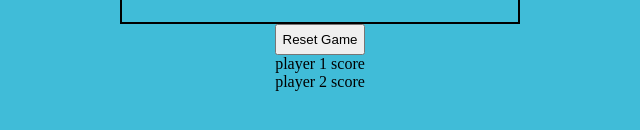
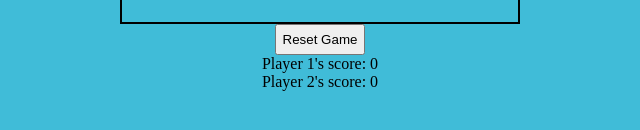
Before and after one commit to bibimbop123/Arcade, a plain HTML site: page index.html in a window 1280 px wide. Shown: the part 546-676 px from the top of the page, 320-960 px from the left. Drawn offline with Linux system fonts and the light colour scheme.

Commit message:
reset button and scoreboard beginning

```diff
--- a/app.js
+++ b/app.js
@@ -1,6 +1,8 @@
 const board = document.querySelector(".board");
 const player1 = document.querySelector("#player1-name");
 const player2 = document.querySelector("#player2-name");
+const player1score = document.querySelector("#player1score");
+const player2score = document.querySelector("#player2score");
 const gameState = {
   board: [
     [null, null, null],
@@ -22,6 +24,8 @@ for (let i = 0; i < 3; i++) {
     board.append(cell);
   }
 }
+player1score.innerText = `${gameState.playerNames[0]}'s score: 0`;
+player2score.innerText = `${gameState.playerNames[1]}'s score: 0`;
 
 board.addEventListener("click", (e) => {
   console.log(e.target.id);
--- a/index.html
+++ b/index.html
@@ -36,8 +36,8 @@
     </div>
     <button id="reset">Reset Game</button>
     <div id="scoreboard">
-      <div>player 1 score</div>
-      <div>player 2 score</div>
+      <div id="player1score">player 1 score</div>
+      <div id="player2score">player 2 score</div>
     </div>
   </body>
 </html>
```
